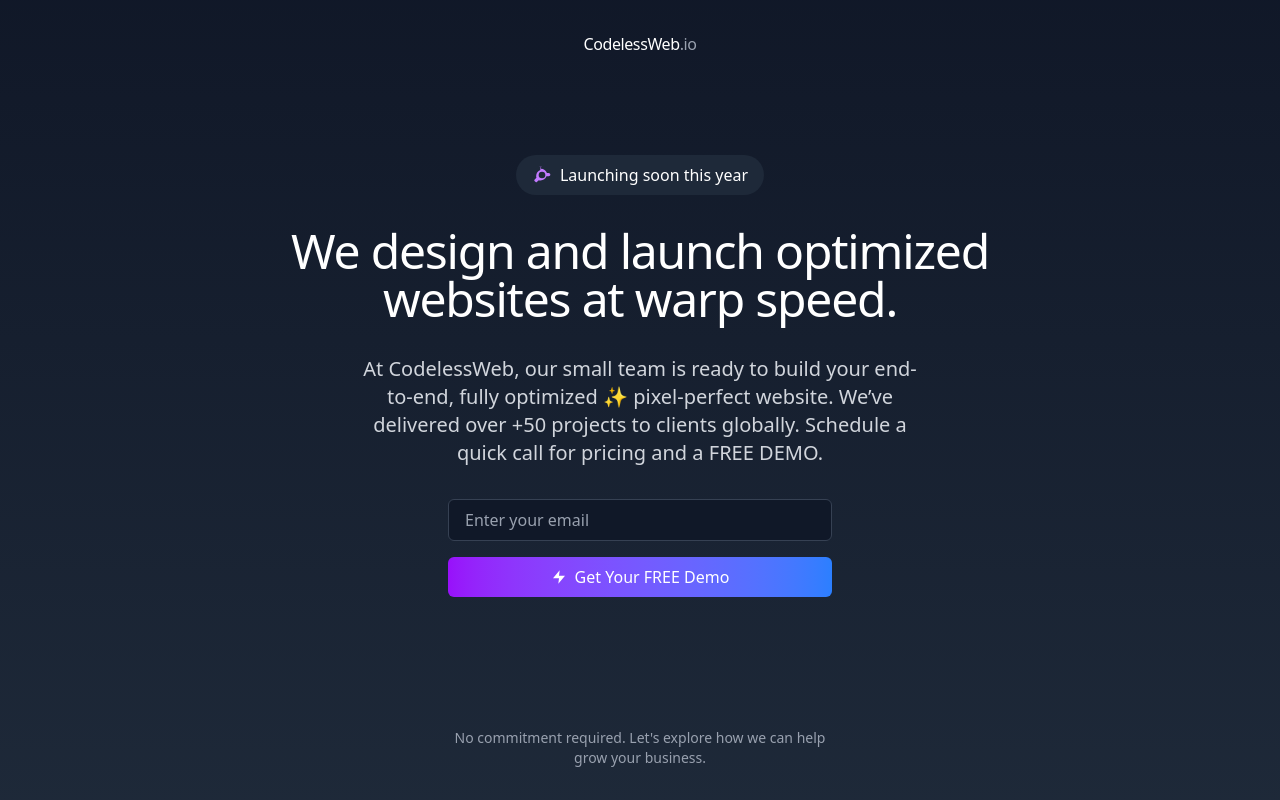
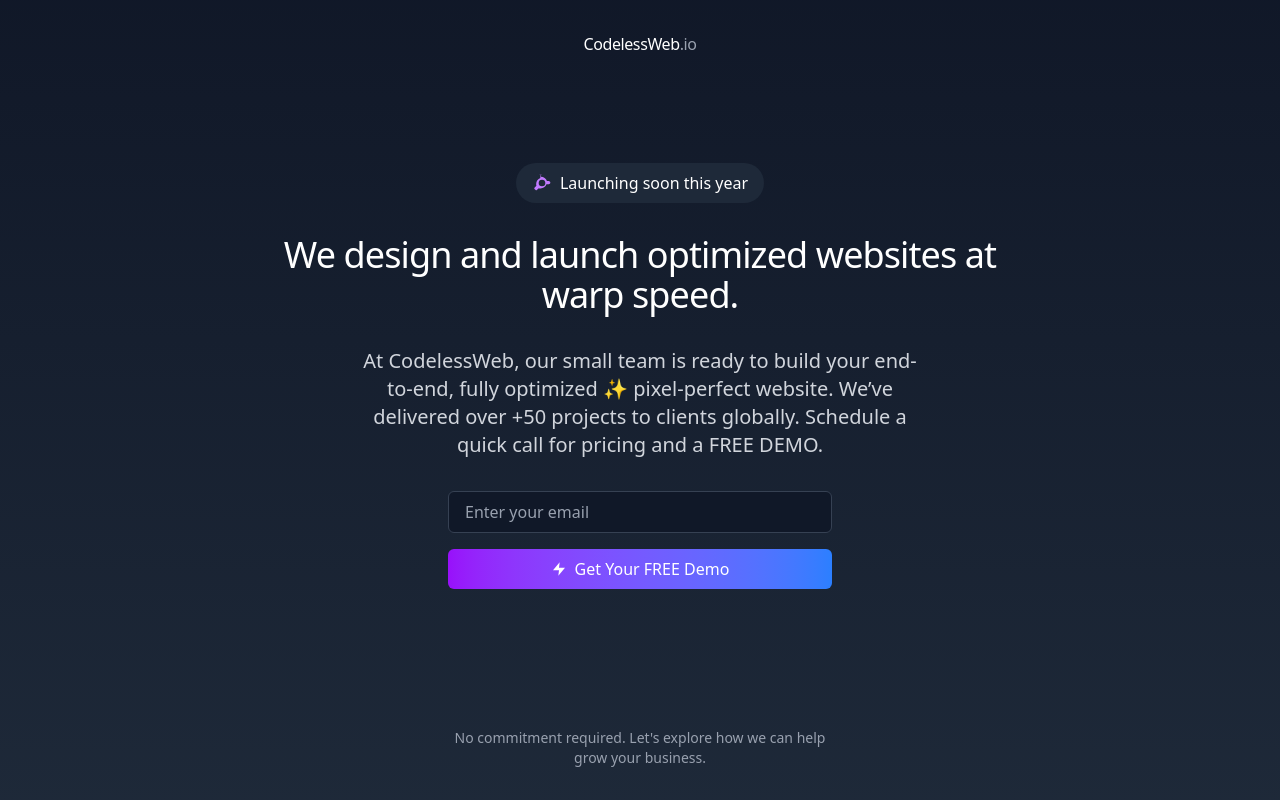
Before and after one commit to aashutoast/codelessweb, a React (Vite) app in the folder client/: page / in a window 1280 px wide. Built offline with nearby package versions, Linux system fonts and the light colour scheme; no server answers.

Commit message:
kya karun oh ladies main hun aadat se mazbur

```diff
--- a/client/src/pages/Home.jsx
+++ b/client/src/pages/Home.jsx
@@ -65,7 +65,7 @@
         </button>
 
         {/* Hero Text */}
-        <h2 className="text-4xl md:text-5xl font-medium tracking-tight font-sans animate-fade-in-up delay-100">
+        <h2 className="text-4xl md:text-4xl font-medium tracking-tight font-sans animate-fade-in-up delay-100">
           We design and launch optimized websites at warp speed.
         </h2>
         <p className="max-w-xl text-lg text-gray-300 md:text-xl animate-fade-in-up delay-200">
```
